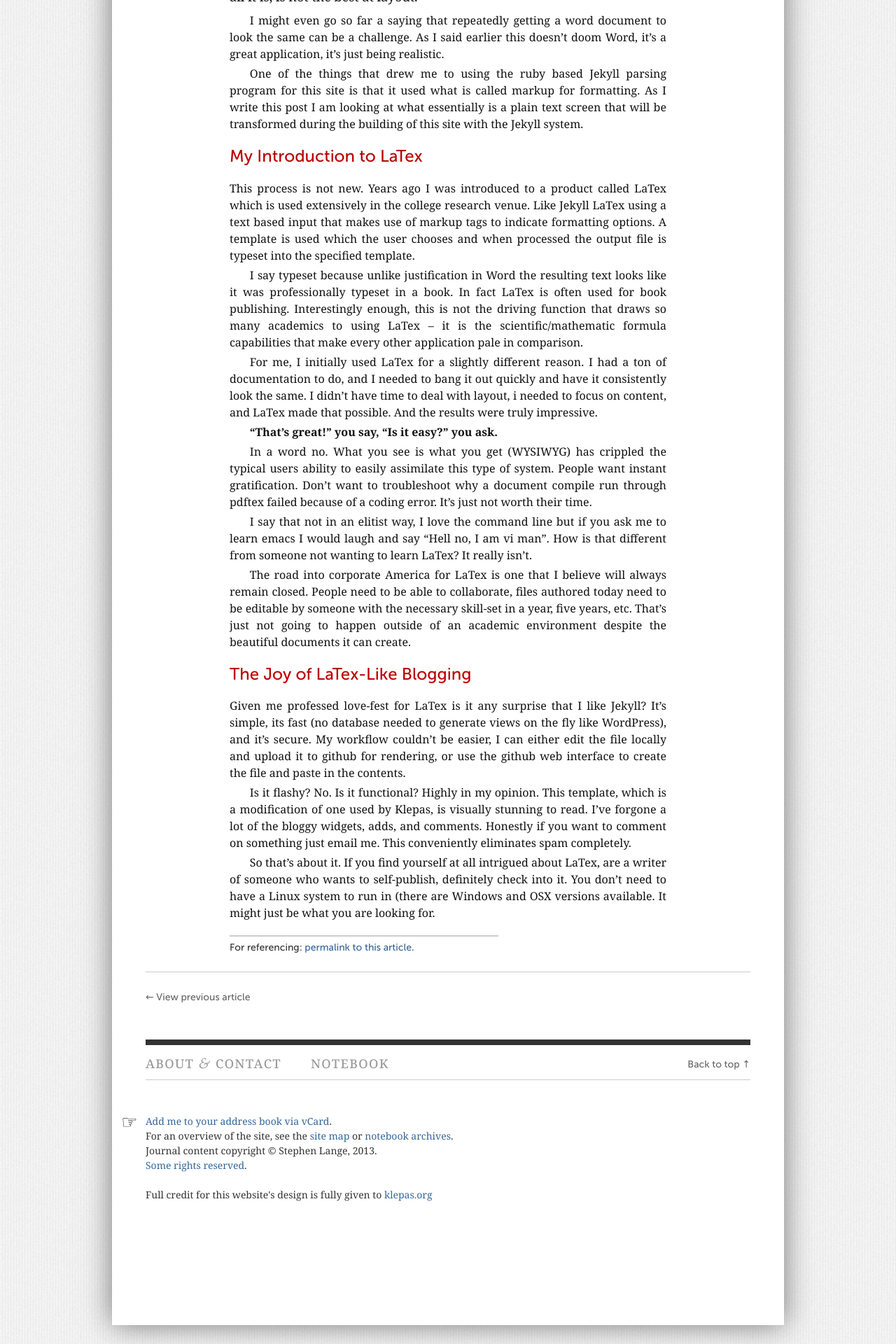
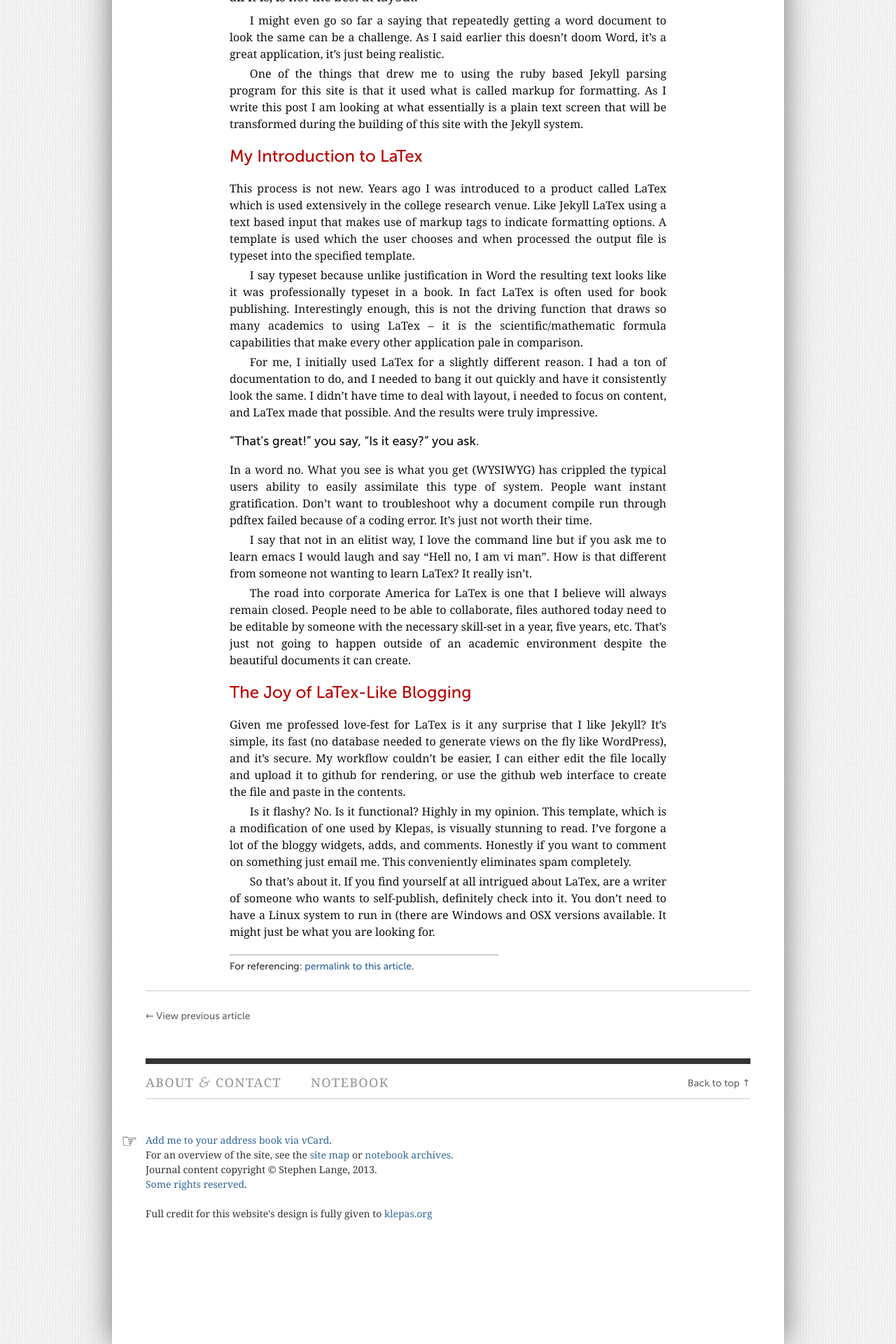
Before and after one commit to stvlange/stvlange.github.com, a Jekyll site: the page built from _posts/2013-04-01-Less-is-More.markdown, in a window 1280 px wide. Shown: the part 804-2724 px from the top of the page at 70% size. Built offline with Jekyll 4.4.1, drawn with Linux system fonts in a browser that asks for light colours.

```diff
--- a/_posts/2013-04-01-Less-is-More.markdown
+++ b/_posts/2013-04-01-Less-is-More.markdown
@@ -18,7 +18,7 @@ I say typeset because unlike justification in Word the resulting text looks like
 
 For me, I initially used LaTex for a slightly different reason.  I had a ton of documentation to do, and I needed to bang it out quickly and have it consistently look the same.  I didn't have time to deal with layout, i needed to focus on content, and LaTex made that possible.  And the results were truly impressive.
 
-<b>"That's great!" you say, "Is it easy?" you ask.</b>
+####"That's great!" you say, "Is it easy?" you ask.
 
 In a word no.  What you see is what you get (WYSIWYG) has crippled the typical users ability to easily assimilate this type of system.  People want instant gratification.  Don't want to troubleshoot why a document compile run through pdftex failed because of a coding error.  It's just not worth their time.
 
```
